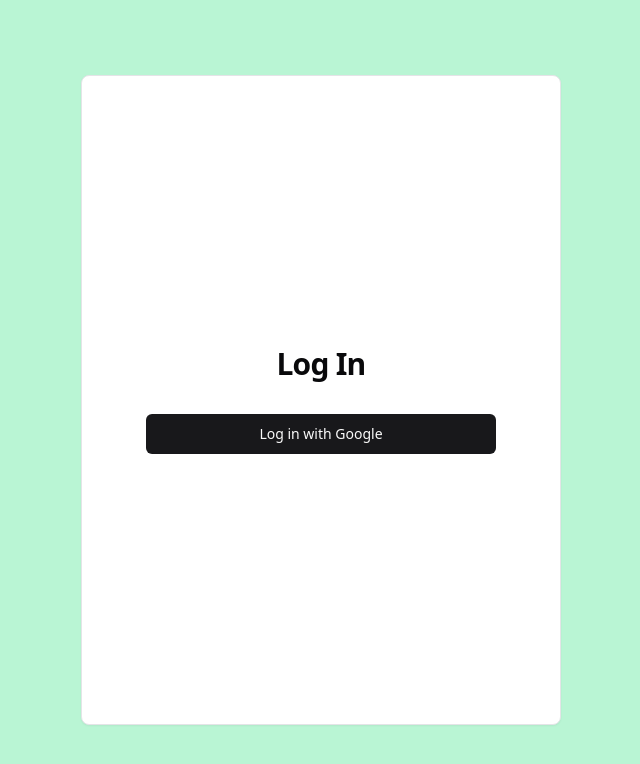
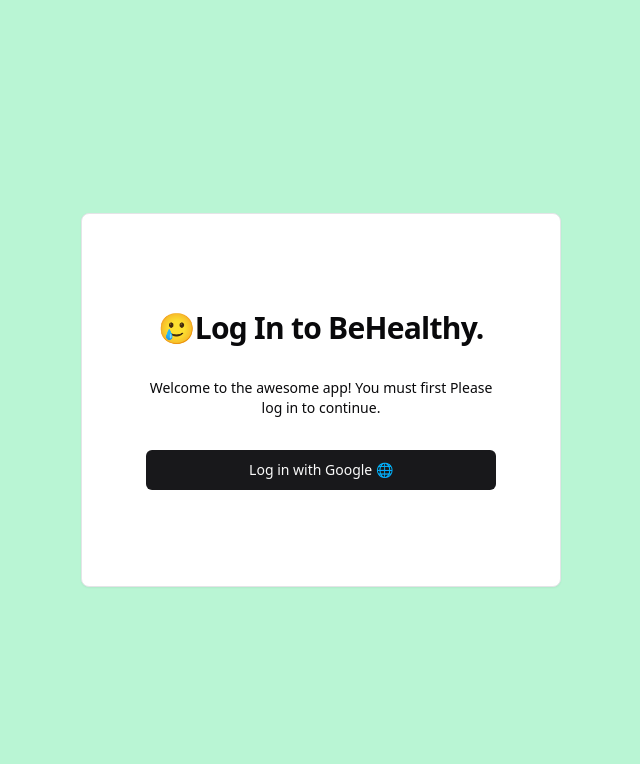
Before and after one commit to dyzhuu/BeMindful, a Next.js app: page / in a window 1280 px wide. Shown: the top 764 px of the page, without its empty margins (319-959 px from the left). Built offline with nearby package versions, Linux system fonts and the light colour scheme; no server answers.

Commit message:
Update index.tsx

```diff
--- a/src/pages/index.tsx
+++ b/src/pages/index.tsx
@@ -1,26 +1,37 @@
 import { Card } from '@/components/ui/card';
 import { Button } from '@/components/ui/button';
 import { signIn, useSession } from 'next-auth/react';
-import { redirect, useRouter } from 'next/navigation';
+import { useRouter } from 'next/router';
+import React from 'react'; // Added React import
 
 export default function LoginPage() {
   const router = useRouter();
   const session = useSession();
+
   if (session.status === 'loading') {
-    return
+    return <div>Loading...</div>;
   }
+
   if (session.status === 'unauthenticated') {
     return (
-      <div className='flex justify-center items-center h-[100dvh]'>
-        <Card className='border-card shadow-none md:border-border md:shadow-sm h-[100dvh] w-[100dvw] md:h-fit md:min-h-[650px] md:max-w-[480px] p-10 md:p-16 md:py-24 flex justify-center items-center'>
+      <div className='flex justify-center items-center h-[100vh] bg-gradient-to-br  '>
+        <Card className='border-card shadow-none md:border-border md:shadow-sm h-[100vh] w-[100vw] md:h-fit md:min-h-[250px] md:max-w-[480px] p-10 md:p-16 md:py-24 flex justify-center items-center bg-gradient-to-br from-white-300 to-grey-400 rounded-lg'>
           <div className='flex flex-col w-[350px] text-center space-y-8'>
-            <h1 className='text-3xl font-semibold tracking-tight'>Log In</h1>
-            <Button onClick={() => signIn('google')}>Log in with Google</Button>
+            <h1 className='text-3xl font-semibold tracking-tight text-black-500'>
+            🥲Log In to BeHealthy.
+            </h1>
+            <p className='text-sm text-black-500'>
+              Welcome to the awesome app! You must first Please log in to continue.
+            </p>
+            <Button onClick={() => signIn('google')}>
+              Log in with Google 🌐
+            </Button>
           </div>
         </Card>
       </div>
-    )
+    );
   } else {
     router.push('/home');
+    return null;
   }
 }
```
